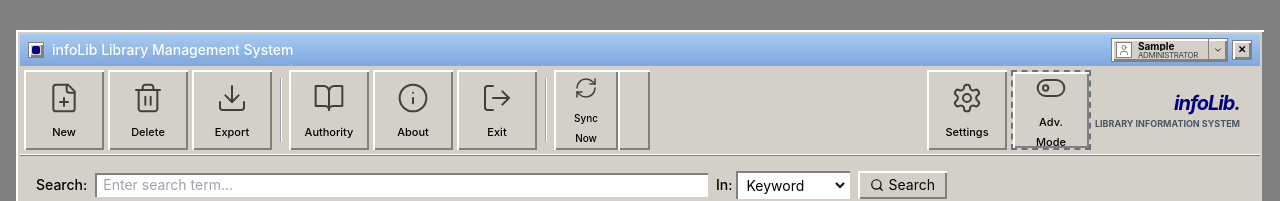
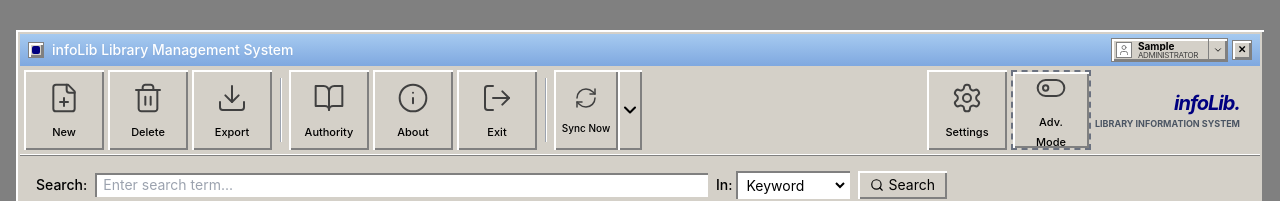
Before and after one commit to flor-dev25/opac-lib, a React (Vite) app: page /login in a window 1280 px wide. Both pictures are taken after typing "Sample", "Sample123" into the empty fields and a click on the button "OK". Shown: the part 196-397 px from the top of the page. Built offline with nearby package versions, Linux system fonts and the light colour scheme; the HTML template or start-up script is replaced by a standard one.

Commit message:
fix(ui): resolve sync button arrow clipping by overriding padding

```diff
--- a/src/components/dashboard/SyncComboButton.tsx
+++ b/src/components/dashboard/SyncComboButton.tsx
@@ -18,7 +18,7 @@
             disabled={isSyncing}
             className={`
               flex flex-col items-center justify-center w-16 h-20 gap-1
-              btn-classic
+              btn-classic !px-1
               ${isSyncing ? 'opacity-50 cursor-not-allowed' : 'hover:bg-gray-200 dark:hover:bg-dark-surface-alt'}
             `}
             title="Sync with Firebase"
@@ -33,10 +33,10 @@
 
           <button
             onClick={onShowLogs}
-            className="flex items-center justify-center w-6 h-20 btn-classic hover:bg-gray-200 dark:hover:bg-dark-surface-alt border-l-0"
+            className="flex items-center justify-center w-6 h-20 btn-classic hover:bg-gray-200 dark:hover:bg-dark-surface-alt border-l-0 !px-0"
             title="View Sync Logs Dialog"
           >
-            <ChevronDown size={16} className="text-black dark:text-dark-text opacity-70" />
+            <ChevronDown size={20} strokeWidth={2.5} className="text-black dark:text-white" />
           </button>
         </div>
       </div>
--- a/src/pages/settings/SettingsPage.tsx
+++ b/src/pages/settings/SettingsPage.tsx
@@ -187,7 +187,7 @@
           </div>
           <button
             onClick={onClose}
-            className="w-5 h-5 bg-[#c0c0c0] border-t border-l border-white border-b border-r border-gray-800 text-[10px] font-bold leading-none hover:bg-red-500 hover:text-white transition-colors"
+            className="w-5 h-5 bg-[#c0c0c0] dark:bg-dark-panel dark:text-dark-text border-t border-l border-white dark:border-dark-highlight border-b border-r border-gray-800 dark:border-dark-shadow text-[10px] font-bold leading-none hover:bg-red-500 hover:text-white transition-colors"
           >
             ✕
           </button>
@@ -249,7 +249,7 @@
                   </button>
                   <button
                     onClick={handleImport}
-                    className="px-4 py-1 text-xs bg-[#c0c0c0] border-t-2 border-l-2 border-white border-b-2 border-r-2 border-gray-800 hover:bg-[#d4d0c8] active:border-inset transition-colors"
+                    className="px-4 py-1 text-xs bg-[#c0c0c0] dark:bg-dark-panel dark:text-dark-text border-t-2 border-l-2 border-white dark:border-dark-highlight border-b-2 border-r-2 border-gray-800 dark:border-dark-shadow hover:bg-[#d4d0c8] dark:hover:bg-dark-surface-alt active:border-inset transition-colors"
                   >
                     Import JSON
                   </button>
```
Also changed, not shown: .gsd/STATE.md.
